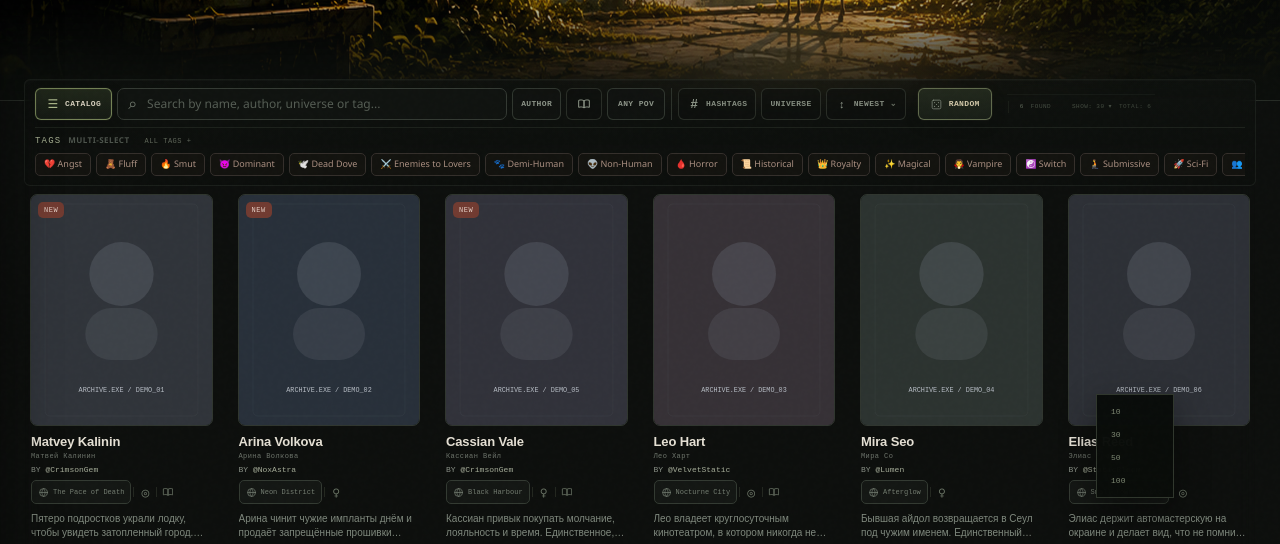
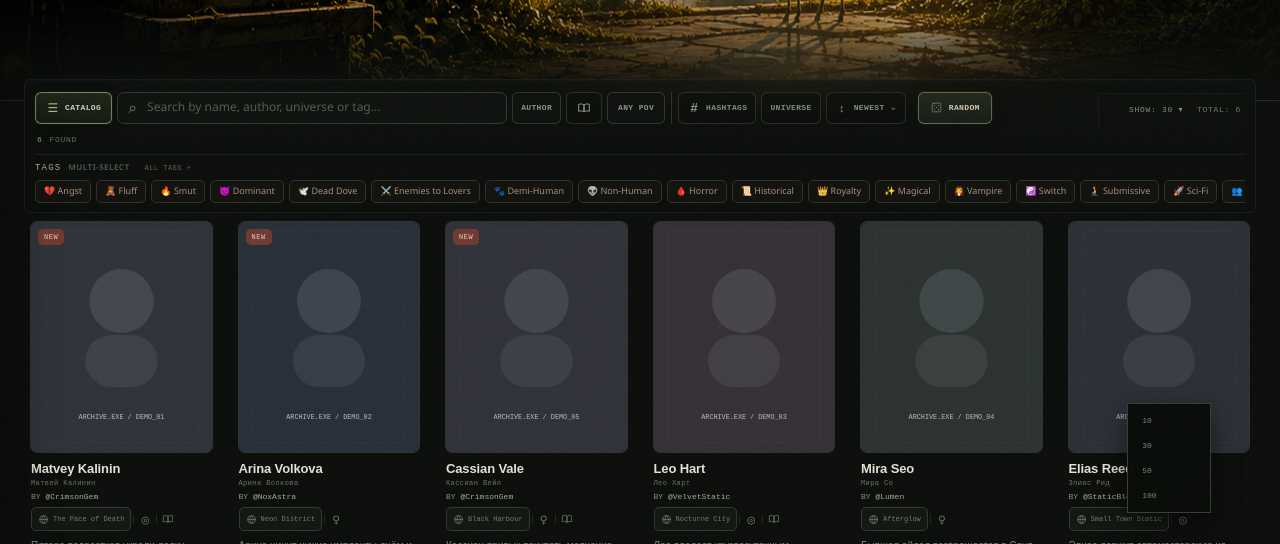
Before and after one commit to avdeeva-online/avdeeva-online.github.io, a plain HTML site: page index.html in a window 1280 px wide. Both pictures are taken after a click on the button "SHOW: 30 ▾". Shown: the part 199-743 px from the top of the page. Drawn offline with Linux system fonts and the light colour scheme.

Commit message:
ARCHIVE-EXE-v1.0-final11c-meta-layout

```diff
--- a/app.js
+++ b/app.js
@@ -157,7 +157,10 @@
     e.stopPropagation();
     pageSizeMenu.hidden=!pageSizeMenu.hidden;
     const r=pageSizeBtn.getBoundingClientRect();
-    pageSizeMenu.style.left=Math.min(window.innerWidth-92,Math.max(8,r.left))+"px";
+    const menuW=84;
+    let left=r.right-menuW;
+    left=Math.max(8,Math.min(window.innerWidth-menuW-8,left));
+    pageSizeMenu.style.left=left+"px";
     pageSizeMenu.style.top=(r.bottom+6)+"px";
   };
 
--- a/index.html
+++ b/index.html
@@ -63,11 +63,13 @@
       <button id="randomBtn" class="control random-trigger"><span class="random-mark" aria-hidden="true"><svg class="dice-icon" viewBox="0 0 24 24" focusable="false"><rect x="4" y="4" width="16" height="16" rx="2.5"/><circle cx="8.5" cy="8.5" r="1"/><circle cx="15.5" cy="8.5" r="1"/><circle cx="12" cy="12" r="1"/><circle cx="8.5" cy="15.5" r="1"/><circle cx="15.5" cy="15.5" r="1"/></svg></span><span>RANDOM</span></button>
 
       <section id="catalogMeta" class="catalog-meta toolbar-meta">
-        <span class="catalog-result-status"><i id="filterStatusDot" aria-hidden="true"></i><b id="resultCount">0</b> FOUND</span>
         <button id="pageSizeBtn" class="page-size-btn" type="button" aria-haspopup="listbox">SHOW: 30 ▾</button>
         <span id="totalCount" class="total-count">TOTAL: 0</span>
         <button id="resetBtn" hidden>RESET</button>
       </section>
+    </div>
+    <div class="results-line" id="resultsLine">
+      <span class="catalog-result-status"><i id="filterStatusDot" aria-hidden="true"></i><b id="resultCount">0</b> FOUND</span>
     </div>
     <div id="activeFilters" class="active-filters"></div>
   </section>
--- a/styles.css
+++ b/styles.css
@@ -3222,3 +3222,97 @@
     margin-left:10px!important;
   }
 }
+
+
+/* =========================================================
+   ARCHIVE.EXE v1.0 final11c — clearer catalog meta layout
+   ========================================================= */
+
+/* Right corner: only page-size control + total archive count. */
+.toolbar-meta{
+  margin-left:auto!important;
+  padding-left:12px!important;
+  border-left:1px solid rgba(105,115,96,.14)!important;
+  gap:10px!important;
+  opacity:.95!important;
+  min-height:34px!important;
+}
+.toolbar-meta::before{display:none!important}
+.toolbar-meta .page-size-btn,
+.toolbar-meta .total-count,
+.toolbar-meta #resetBtn{
+  font-size:8px!important;
+  letter-spacing:.085em!important;
+  line-height:1!important;
+}
+.toolbar-meta .page-size-btn{
+  color:#8b967f!important;
+  padding:5px 4px!important;
+}
+.toolbar-meta .page-size-btn:hover{
+  color:#bcc8a7!important;
+}
+.toolbar-meta .total-count{
+  color:#737e6d!important;
+}
+.toolbar-meta #resetBtn{
+  color:#6e7868!important;
+}
+
+/* FOUND gets its own visual anchor below the controls. */
+.results-line{
+  display:flex;
+  align-items:center;
+  min-height:20px;
+  padding:5px 2px 0;
+}
+.results-line .catalog-result-status{
+  font:8px var(--mono)!important;
+  letter-spacing:.09em!important;
+  color:#646f60!important;
+}
+.results-line .catalog-result-status b{
+  color:#9ca88f!important;
+  font-weight:500!important;
+}
+.results-line #filterStatusDot{
+  margin-right:5px;
+}
+
+/* Popup: compact and attached to the SHOW control visually. */
+.page-size-menu{
+  width:84px!important;
+  min-width:84px!important;
+  padding:4px!important;
+  border:1px solid #374034!important;
+  background:rgba(10,13,10,.985)!important;
+  box-shadow:0 10px 26px rgba(0,0,0,.48)!important;
+}
+.page-size-menu button{
+  padding:8px 10px!important;
+  font-size:8px!important;
+  text-align:left!important;
+}
+.page-size-menu button:hover{
+  background:#182016!important;
+}
+
+/* Keep the right-side block truly right aligned on wide screens. */
+@media(min-width:1200px){
+  .toolbar-meta{
+    margin-left:auto!important;
+  }
+}
+
+/* On narrower layouts, let the whole meta block wrap cleanly. */
+@media(max-width:1199px){
+  .toolbar-meta{
+    width:auto!important;
+    margin-left:0!important;
+    padding-left:0!important;
+    border-left:0!important;
+  }
+  .results-line{
+    width:100%;
+  }
+}
```
Also changed, not shown: README.md.
